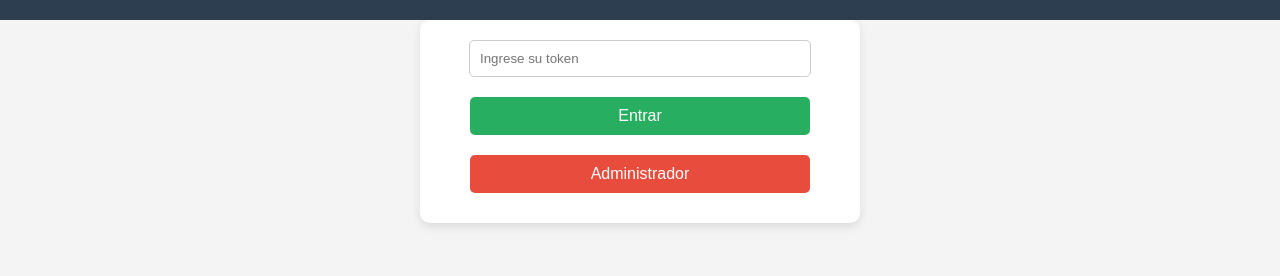
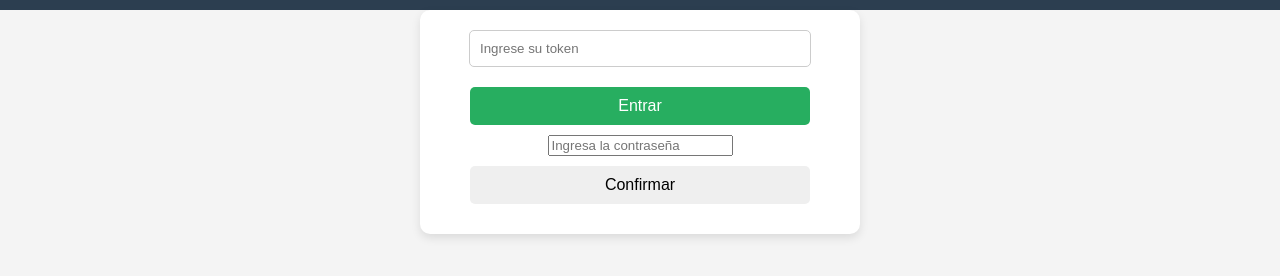
Before and after one commit to utilmente/utilmente.github.io, a website: page index.html in a window 1280 px wide. Shown: the part 338-614 px from the top of the page. Drawn offline with Linux system fonts and the light colour scheme.

Commit message:
Update index.html

```diff
--- a/index.html
+++ b/index.html
@@ -19,22 +19,21 @@
         </div>
 
         <!-- Panel de administrador (solo accesible con contraseña) -->
+        <div id="adminAccess">
+            <input type="password" id="passwordInput" placeholder="Ingresa la contraseña">
+            <button id="btnConfirmarAdmin">Confirmar</button>
+        </div>
+
         <div id="adminPanel" style="display: none;">
             <button id="btnGenerarToken">Generar Token</button>
             <button id="btnMostrarToken" style="display: none;">Mostrar Token Válido</button>
             <p id="tokenDisplay"></p> <!-- Aquí se mostrará el token -->
         </div>
-
-        <!-- Botón de acceso a administración -->
-        <div id="adminAccess">
-            <button id="btnAdmin">Administrador</button>
-        </div>
     </main>
 
-    <!-- Cargar Firebase en modo compatibilidad para evitar módulos (import/export) -->
+    <!-- Cargar Firebase en modo compatibilidad -->
     <script src="https://www.gstatic.com/firebasejs/9.6.10/firebase-app-compat.js"></script>
     <script src="https://www.gstatic.com/firebasejs/9.6.10/firebase-firestore-compat.js"></script>
-    <!-- Cargar nuestro script personalizado -->
     <script src="script.js"></script>
 </body>
 </html>
```
